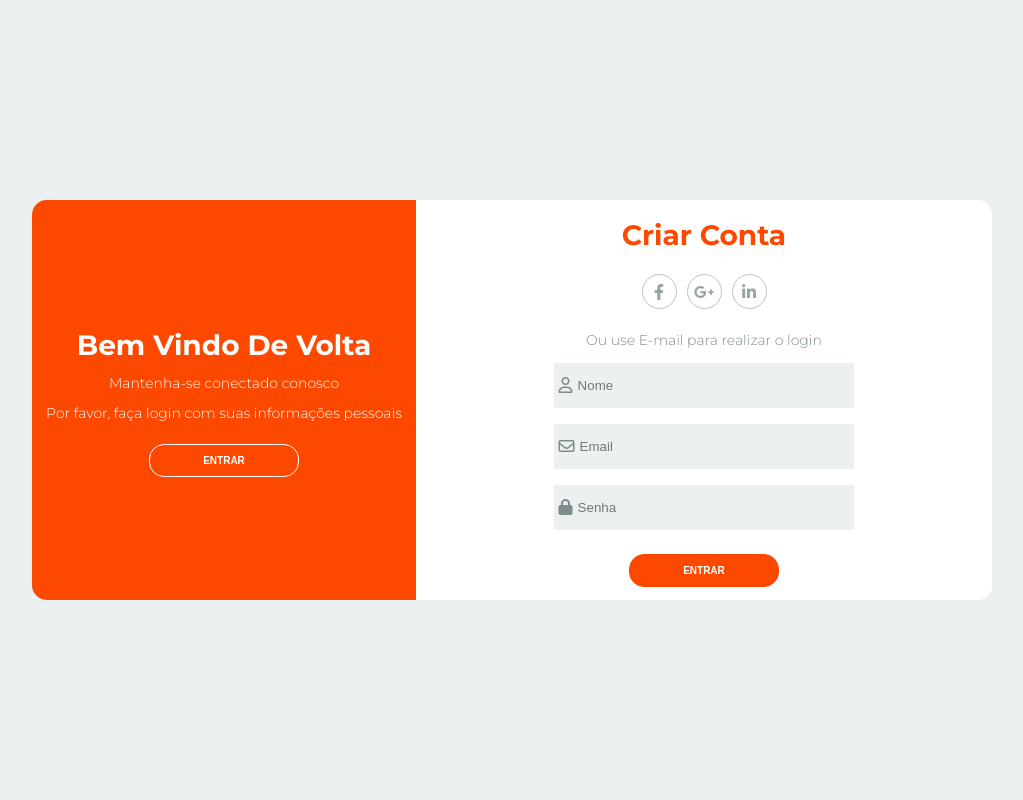
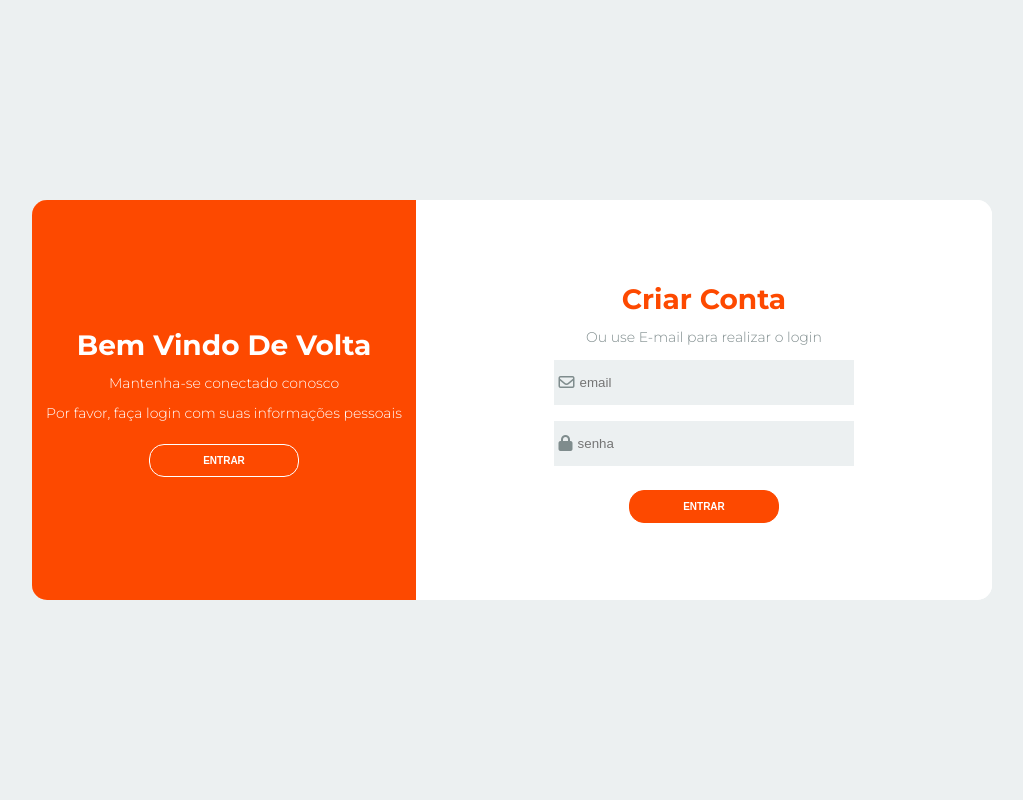
Before and after one commit to LorenzoHzK/TCC, a PHP site: page /login.html in a window 1280 px wide. Shown: the part 70-870 px from the top of the page, without its empty margins (128-1151 px from the left). Run offline with PHP 8.4, Linux system fonts and the light colour scheme; some libraries are stand-ins or nearby versions.

Commit message:
alterações Login
alterações feitas para o funcionamento do login

```diff
--- a/Scripts/app.js
+++ b/Scripts/login.js
@@ -1,4 +1,3 @@
-
 var btnSignin = document.querySelector("#signin");
 var btnSignup = document.querySelector("#signup");
 
--- a/index.html
+++ b/index.html
@@ -32,7 +32,7 @@
             <h1>para você!!</h1>
             <p>Ofertas especiais para novos clientes! <br> Explore as melhores oportunidades de investimento!</p>
 
-            <form action="../Cripto_Galaxy/login.html">
+            <form action="./Cripto_Galaxy/login.html">
                 <input type="submit" value="ABRA SUA CONTA GRÁTIS">
             </form>
         </div>
--- a/Php/insert_usuarios.php
+++ b/insert_usuarios.php
@@ -6,7 +6,7 @@
     echo $instrucao;
     $executar = mysqli_query($conexao, $instrucao);
     if ($executar==1){
-        header('location:../Cripto_Galaxy/dashboard.html');
+        header('location:index.html');
     }
     else{
         echo "Erro!";
--- a/login.html
+++ b/login.html
@@ -37,45 +37,23 @@
             </div>
             <div class="second-column">
                 <h2 class="title title-second">Criar conta</h2>
-                <div class="social-media">
-                    <ul class="list-social-media">
-                        <a class="link-social-media" href="#">
-                            <li class="item-social-media">
-                                <i class="fab fa-facebook-f"></i>
-                            </li>
-                        </a>
-                        <a class="link-social-media" href="#">
-                            <li class="item-social-media">
-                                <i class="fab fa-google-plus-g"></i>
-                            </li>
-                        </a>
-                        <a class="link-social-media" href="#">
-                            <li class="item-social-media">
-                                <i class="fab fa-linkedin-in"></i>
-                            </li>
-                        </a>
-                    </ul>
-                </div><!-- social media -->
                 <p class="description description-second">Ou use E-mail para realizar o login</p>
-                <form action="../Php/insert_usuarios.php" method="post" class="form">
-                    <label class="label-input" for="">
-                        <i class="far fa-user icon-modify"></i>
-                        <input type="text" placeholder="Nome">
-                    </label>
+                <form action="insert_usuarios.php" method="post" class="form">
 
                     <label class="label-input" for="">
                         <i class="far fa-envelope icon-modify"></i>
-                        <input type="email" placeholder="Email">
+                        <input type="text" placeholder="email" name="email">
                     </label>
 
                     <label class="label-input" for="">
                         <i class="fas fa-lock icon-modify"></i>
-                        <input type="password" placeholder="Senha">
+                        <input type="text" type="password" placeholder="senha" name="senha">
                     </label>
 
 
-                    <button class="btn btn-second">Entrar</button>
+                    <button class="btn btn-second" type="submit">Entrar</button>
                 </form>
+
             </div><!-- second column -->
         </div><!-- first content -->
         <div class="content second-content">
@@ -87,35 +65,19 @@
             </div>
             <div class="second-column">
                 <h2 class="title title-second">Continue</h2>
-                <div class="social-media">
-                    <ul class="list-social-media">
-                        <a class="link-social-media" href="#">
-                            <li class="item-social-media">
-                                <i class="fab fa-facebook-f"></i>
-                            </li>
-                        </a>
-                        <a class="link-social-media" href="#">
-                            <li class="item-social-media">
-                                <i class="fab fa-google-plus-g"></i>
-                            </li>
-                        </a>
-                        <a class="link-social-media" href="#">
-                            <li class="item-social-media">
-                                <i class="fab fa-linkedin-in"></i>
-                            </li>
-                        </a>
-                    </ul>
-                </div><!-- social media -->
                 <p class="description description-second">Ou use E-mail para realizar o login</p>
-                <form action="../Php/login.php" method="post" class="form">
+
+                <!-- Formulário -->
+                <form action="login.php" method="post" class="form">
+
                     <label class="label-input" for="">
                         <i class="far fa-envelope icon-modify"></i>
-                        <input type="email" placeholder="Email">
+                        <input type="text" placeholder="email" name="email">
                     </label>
 
                     <label class="label-input" for="">
                         <i class="fas fa-lock icon-modify"></i>
-                        <input type="password" placeholder="Senha">
+                        <input type="password" placeholder="Senha" name="senha" type="text">
                     </label>
 
                     <a class="password" href="#">Esqueceu sua senha?</a>
@@ -124,6 +86,6 @@
             </div><!-- second column -->
         </div><!-- second-content -->
     </div>
-    <script src="../Scripts/app.js"></script>
+    <script src="./Scripts/login.js"></script>
 </body>
 </html>
--- a/Php/login.php
+++ b/login.php
@@ -10,7 +10,7 @@ $res = mysqli_fetch_array($executar);
 if($res['email'] != NULL){
    $_SESSION['senha'] = $res['email'];
    $_SESSION['senha'] = $res['senha'];
-   header("location: produto-lista.php");
+   header("location:index.html");
 }
 else{
    echo "Login e/ou senha incorretos";
```
Also changed, not shown: dashboard.html (+10 -10 lines), vantangens.html (+12 -12 lines).
